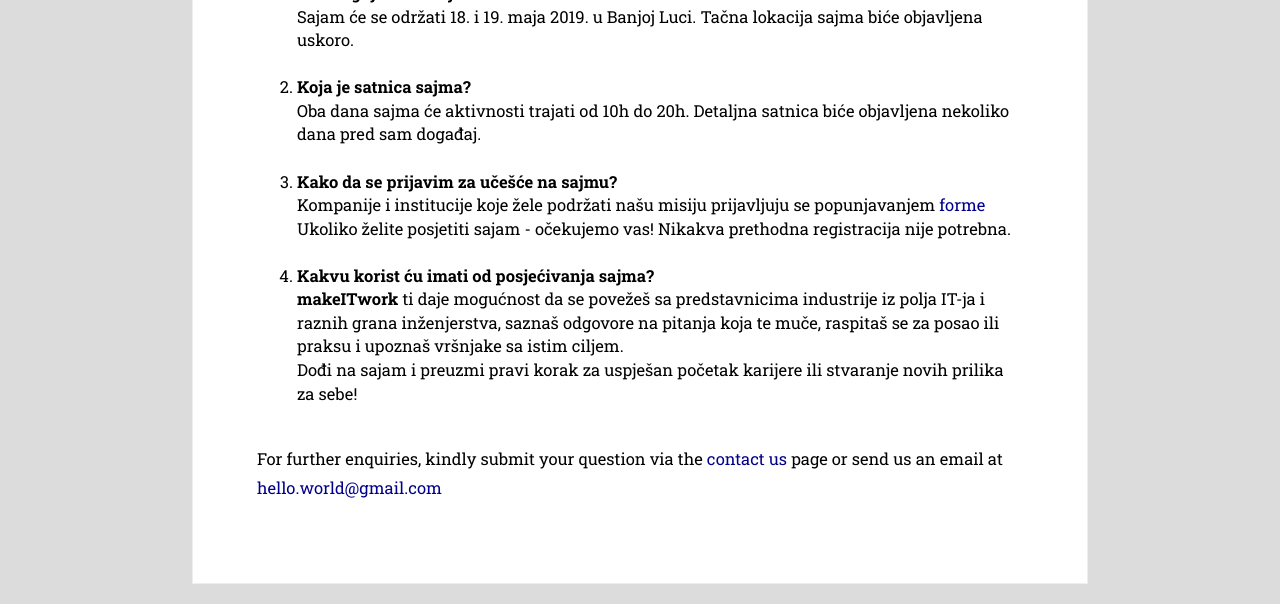
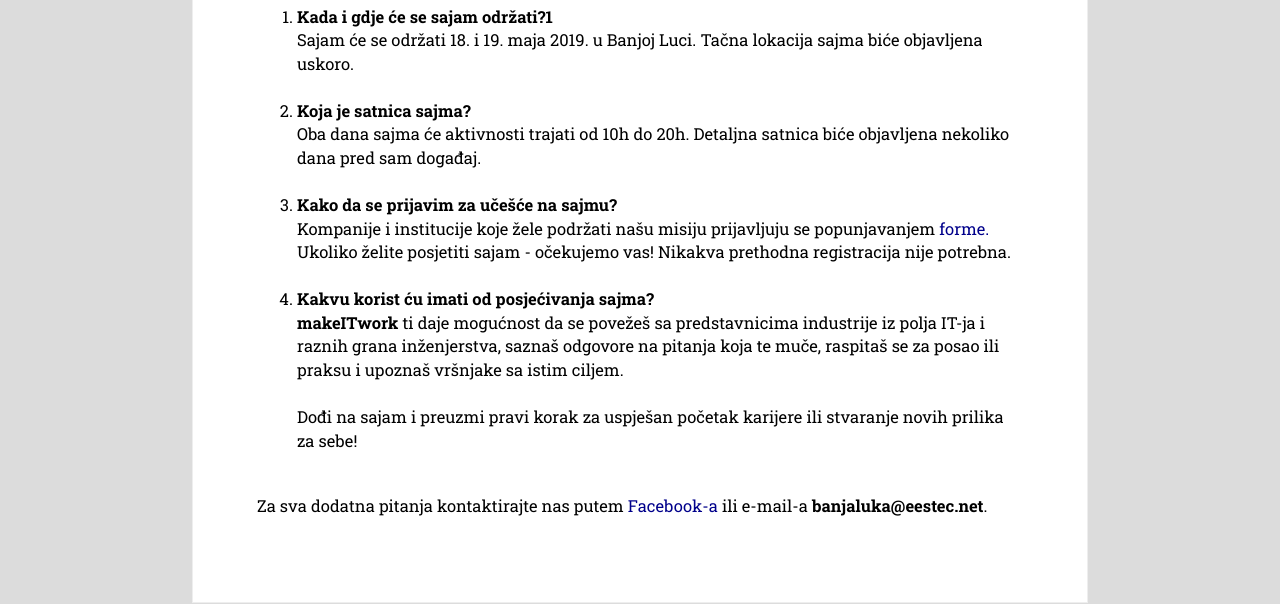
Before and after one commit to eestecbl/eestecbl.github.io, a plain HTML site: page faqs.html in a window 1280 px wide. Shown: the part 227-831 px from the top of the page. Drawn offline with Linux system fonts and the light colour scheme; a web font is replaced by a local one.

Commit message:
Update faqs.html

```diff
--- a/faqs.html
+++ b/faqs.html
@@ -479,7 +479,7 @@ h1.team-h1 {
 
       <!--p>Below is a list of Frequently Asked Questions (FAQ).<p-->
         <ol>
-
+                <br>
                 <li><b>Kada i gdje će se sajam održati?1</b>
                     <br>Sajam će se održati 18. i 19. maja 2019. u Banjoj Luci. Tačna lokacija sajma biće objavljena uskoro.<br><br>
                 </li>
@@ -489,19 +489,18 @@ h1.team-h1 {
                 </li>
 
                 <li><b>Kako da se prijavim za učešće na sajmu?</b>
-                    <br>Kompanije i institucije koje žele podržati našu misiju prijavljuju se popunjavanjem <a href="https://goo.gl/forms/APxKT2pNr3gmEE2m1">forme</a><br>
+                    <br>Kompanije i institucije koje žele podržati našu misiju prijavljuju se popunjavanjem <a href="https://goo.gl/forms/APxKT2pNr3gmEE2m1">forme.</a><br>
                     Ukoliko želite posjetiti sajam - očekujemo vas! Nikakva prethodna registracija nije potrebna.<br><br>
                 </li>
 
                 <li><b>Kakvu korist ću imati od posjećivanja sajma?</b>
                     <br><b>makeITwork</b> ti daje mogućnost da se povežeš sa predstavnicima industrije iz polja IT-ja i raznih grana inženjerstva, saznaš odgovore na pitanja koja te muče, raspitaš se za posao ili praksu i upoznaš vršnjake sa istim ciljem.
-                    <br>Dođi na sajam i preuzmi pravi korak za uspješan početak karijere ili stvaranje novih prilika za sebe!<br><br>
+                    <br><br>Dođi na sajam i preuzmi pravi korak za uspješan početak karijere ili stvaranje novih prilika za sebe!<br><br>
                 </li>
 
         </ol>
         <p>
-            For further enquiries, kindly submit your question via the <a href="/#contacts">contact us</a>
-            page or send us an email at <a href="mailto:hello.world@gmail.com">hello.world@gmail.com</a>
+            Za sva dodatna pitanja kontaktirajte nas putem <a href="https://www.facebook.com/eestec.lcbanjaluka">Facebook-a</a> ili e-mail-a <b>banjaluka@eestec.net</b>.
         </p>
     </div>
   </body>
```
